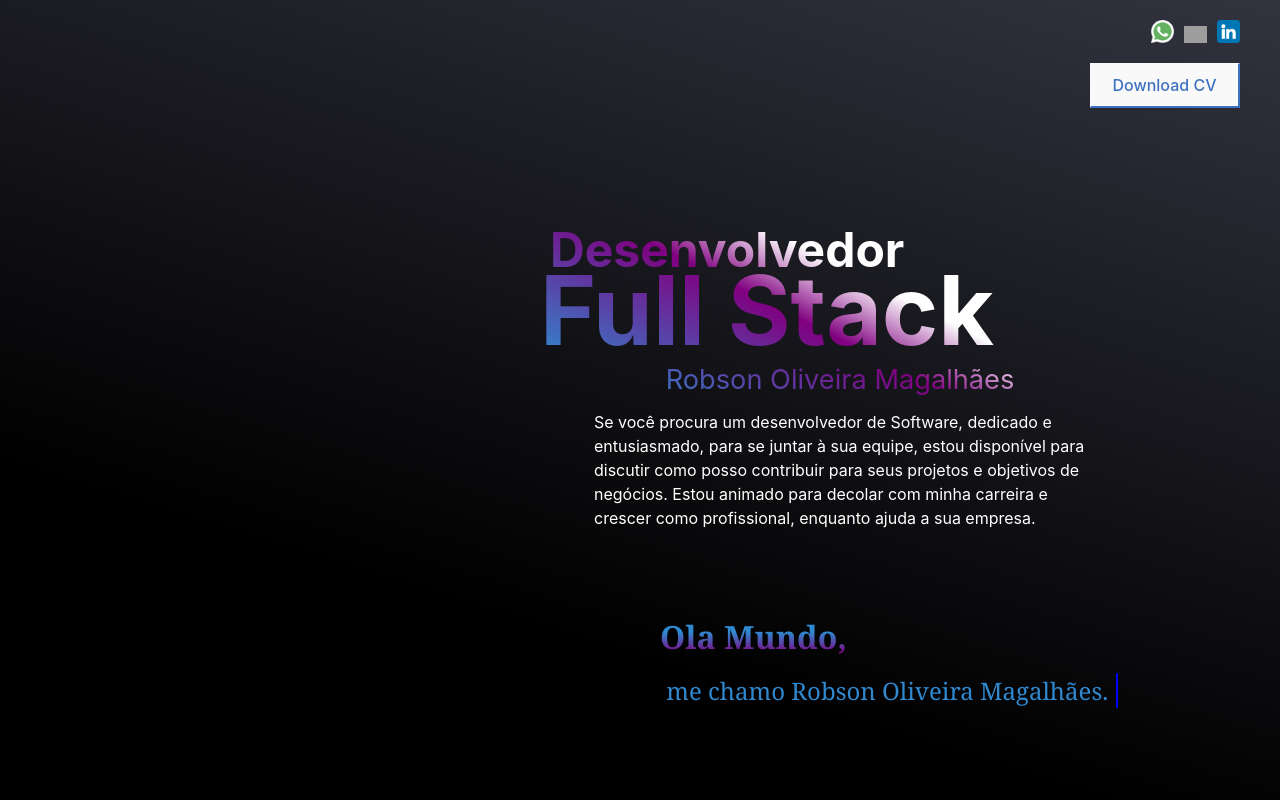
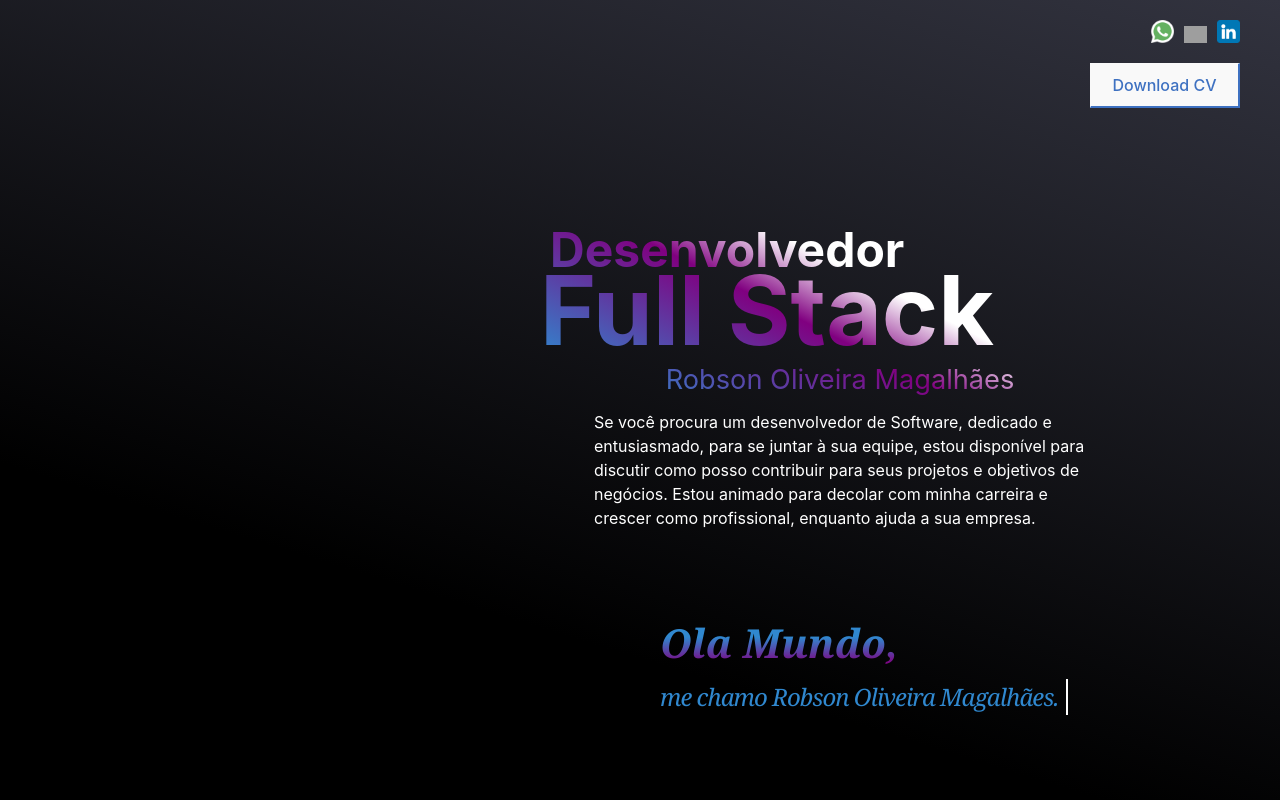
Before and after one commit to robson-magalhaes/portfolio, a React (Vite) app: page / in a window 1280 px wide. Shown: the top 800 px of the page. Built offline with nearby package versions, Linux system fonts and the light colour scheme; grey boxes are pictures that could not be loaded.

Commit message:
concluindo texto animado

```diff
--- a/src/components/TxTAnimado/styled.js
+++ b/src/components/TxTAnimado/styled.js
@@ -18,7 +18,7 @@ const digitandoAnimation = keyframes`
 
 const cursorAnimation = keyframes`
   from {
-    border-left: 2px solid rgba(0, 0, 255, 0);
+    border-left: 3px solid rgba(0, 0, 255, 0);
   }
 `;
 
@@ -35,7 +35,7 @@ const palavrasAnimation = keyframes`
 
   57%,
   100% {
-    content: " sou Desenvolvedor de Sistemas"
+    content: " sou Desenvolvedor de Sistemas."
   }
 `;
 
@@ -48,17 +48,18 @@ export const BoxDigitando = styled.div`
   margin: 50px 0 70px 0;
   padding-left: 20%;
   flex-wrap: wrap;
-  white-space: break-spaces;
 
   & span:first-child {
     font-family: Georgia, 'Times New Roman', Times, serif;
-    font-size: 2.0rem;
+    font-size: 2.5rem;
     font-weight: bold;
+    font-style: oblique;
     color: transparent;
     background: linear-gradient(to bottom, #3088cf 40%, purple 85%, #FFFFFF 90%);
     background-clip: text;
     align-self: start;
     margin-top: -7px;
+    padding-right: 5px;
   }
 
   @media (max-width: 768px) {
@@ -71,10 +72,13 @@ export const TxtDigitando = styled.span`
   align-self: flex-start;
   font-family: Georgia, 'Times New Roman', Times, serif;
   font-size: 1.5rem;
+  letter-spacing: -1px;
   font-weight: normal;
+  font-style: oblique;
   position: relative;
   color: #3088cf;
   height: auto;
+  white-space: nowrap;
 
 
   &::before {
@@ -85,8 +89,8 @@ export const TxtDigitando = styled.span`
   &::after {
     content: "";
     position: absolute;
-    height: 35px;
-    border-left: 2px solid blue;
+    height: 100%;
+    border-left: 2px solid white;
     right: -10px;
     animation: ${cursorAnimation} .8s infinite, ${digitandoAnimation} 15s steps(30) infinite;
     width: calc(100%);
```
